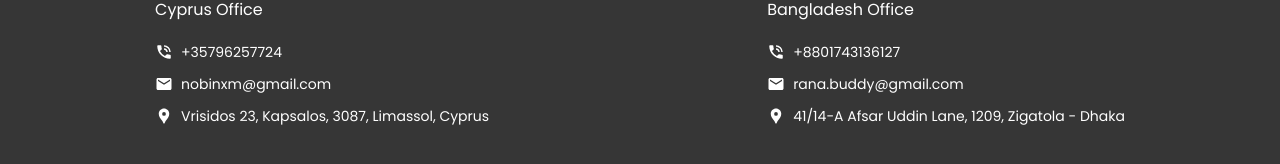
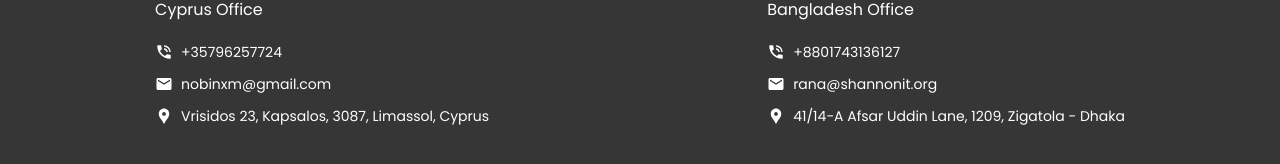
Before and after one commit to back4page/shannon, a Next.js app: page / in a window 1280 px wide. Shown: the part 7861-8025 px from the top of the page. Built offline with nearby package versions, Linux system fonts and the light colour scheme; a web font is replaced by a local one.

Commit message:
changed email address

```diff
--- a/components/Layout/Footer.js
+++ b/components/Layout/Footer.js
@@ -33,7 +33,7 @@
           </div>
           <div className=" flex items-center gap-2">
             <MdEmail className="text-lg" />
-            <a href="mailto:rana.buddy@gmail.com">rana.buddy@gmail.com</a>
+            <a href="mailto:rana@shannonit.org">rana@shannonit.org</a>
           </div>
           <div className=" flex items-center gap-2">
             <MdLocationPin className="text-lg" />
--- a/components/common/ContactInfo.js
+++ b/components/common/ContactInfo.js
@@ -23,8 +23,8 @@
       icon: <MdPhoneInTalk />,
     },
     {
-      contact: "rana.buddy@gmail.com",
-      link: "mailto:rana.buddy@gmail.com",
+      contact: "rana@shannonit.org",
+      link: "mailto:rana@shannonit.org",
       icon: <MdEmail />,
     },
     {
```
